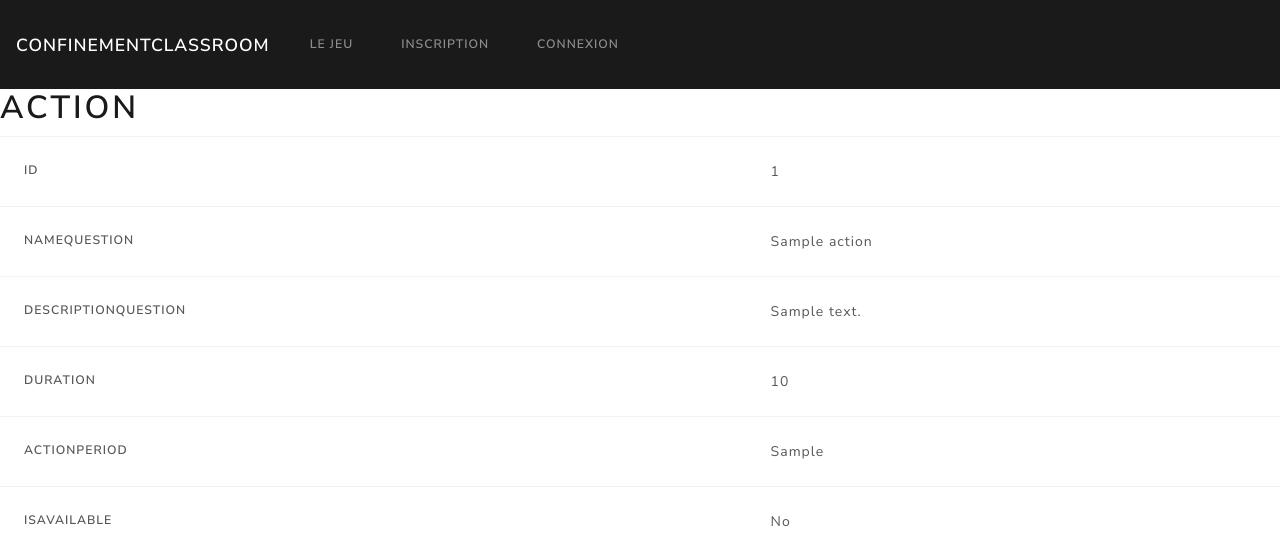
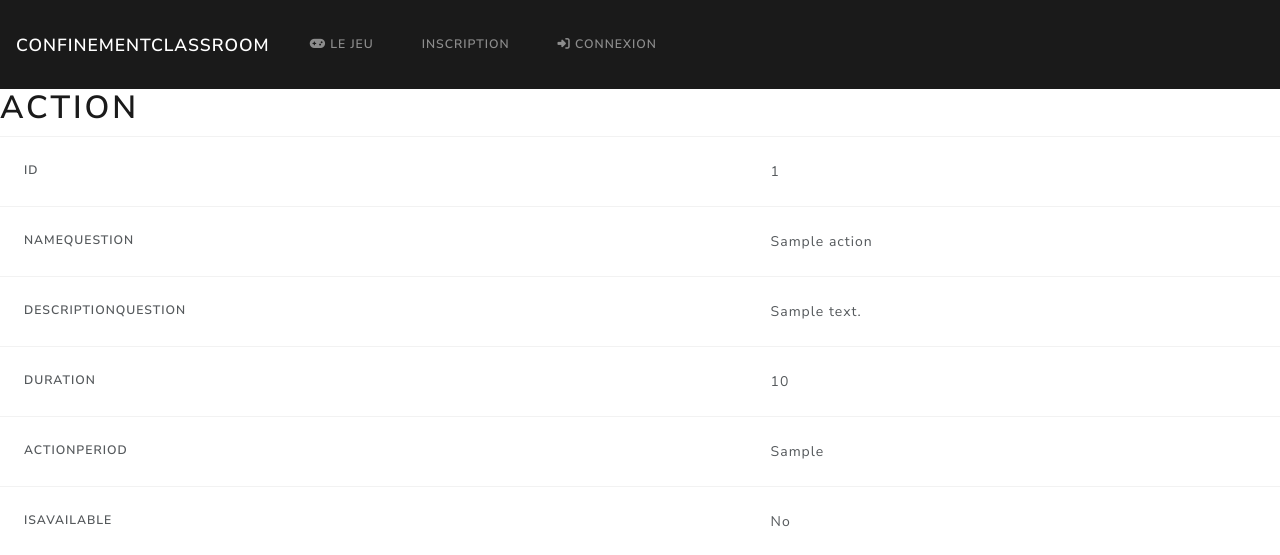
Before and after one commit to Zerui-WANG/Symfony-project, a Symfony app: template templates/action/show.html.twig in a window 1280 px wide. Shown: the top 555 px of the page. Run offline with Twig, Linux system fonts and the light colour scheme; the template is opened without the code that fills it: most values are stand-ins (such as "Sample title", 1, 10 or a date in 2020); some libraries are stand-ins or nearby versions.

Commit message:
menu refront

```diff
--- a/templates/base.html.twig
+++ b/templates/base.html.twig
@@ -6,6 +6,7 @@
     <link href="{{ asset('assets/css/styles.css') }}" rel="stylesheet">
     <link href="{{ asset('assets/css/index.css') }}" rel="stylesheet">
     <link href="https://bootswatch.com/4/lux/bootstrap.min.css" rel="stylesheet">
+    <script src="https://kit.fontawesome.com/316d042b66.js" crossorigin="anonymous"></script>
     {% block stylesheets %}{% endblock %}
 
 </head>
@@ -18,7 +19,7 @@
         <div class="collapse navbar-collapse" id="navbarColor02">
             <ul class="navbar-nav mr-auto">
                 <li class="nav-item">
-                    <a class="nav-link" href="{{ path('home') }}">Le jeu</a>
+                    <a class="nav-link" href="{{ path('home') }}"><i class="fas fa-gamepad"></i> Le jeu</a>
                 </li>
                 {% block nav%}
                 {% if not app.user %}
@@ -26,19 +27,19 @@
                     <a class="nav-link" href="{{ path('app_register') }}">Inscription</a>
                 </li>
                 <li class="nav-item">
-                    <a class="nav-link" href="{{ path('app_login') }}">Connexion</a>
+                    <a class="nav-link" href="{{ path('app_login') }}"><i class="fas fa-sign-in-alt"></i> Connexion</a>
                 </li>
                 {%elseif app.user %}
                     <li class="nav-item">
-                        <a class="nav-link" href="{{ path('menu') }}">Jouer</a>
+                        <a class="nav-link" href="{{ path('menu') }}"><i class="far fa-play-circle"></i> Jouer</a>
                     </li>
 
                     {% if is_granted('ROLE_ADMIN') %}
                         <li class="nav-item">
-                            <a class="nav-link" href="{{ path('admin_users') }}">Gestion des droits</a>
+                            <a class="nav-link" href="{{ path('admin_users') }}"><i class="fas fa-user-cog"></i> Gestion des droits</a>
                         </li>
                         <li class="nav-item dropdown">
-                            <a class="nav-link dropdown-toggle" data-toggle="dropdown" href="#" role="button" aria-haspopup="true" aria-expanded="false">Gestion jeux</a>
+                            <a class="nav-link dropdown-toggle" data-toggle="dropdown" href="#" role="button" aria-haspopup="true" aria-expanded="false"><i class="fas fa-cogs"></i> Gestion jeux</a>
                             <div class="dropdown-menu">
                                     <a class="dropdown-item" href="{{ path('admin_action_index') }}">Gestion des actions</a>
                                     <a class="dropdown-item" href="{{ path('admin_event_index') }}">Gestion des events</a>
@@ -49,10 +50,10 @@
                         </li>
                     {% endif %}
                 <li class="nav-item">
-                    <a class="nav-link" href="{{ path('contact') }}">Contact</a>
+                    <a class="nav-link" href="{{ path('contact') }}"><i class="fas fa-envelope"></i> Contact</a>
                 </li>
                 <li class="nav-item">
-                    <a class="nav-link" href="{{ path('app_logout') }}">Déconnexion</a>
+                    <a class="nav-link" href="{{ path('app_logout') }}"><i class="fas fa-sign-out-alt"></i> Déconnexion</a>
                 </li>
                 {%endif%}
                 {% endblock nav%}
--- a/templates/home/game.html.twig
+++ b/templates/home/game.html.twig
@@ -6,7 +6,7 @@
 {% endblock %}
 {% block body %}
 
-    <div class="div-lejeu">
+    <div class="div div-lejeu">
         <p><h5>Bienvenue dans la ConfinementClassroom</h5></p>
         <p><h1 class="display-3">Soyez professeur </h1></p>
         <p><h2>à Paris 1 Panthéon Sorbonne</h2></p>
```
Also changed, not shown: templates/menu/menu.html.twig (+4 -13 lines), public/assets/css/lejeu.css, public/assets/css/menu.css (added), public/assets/img/logo.png (added).
